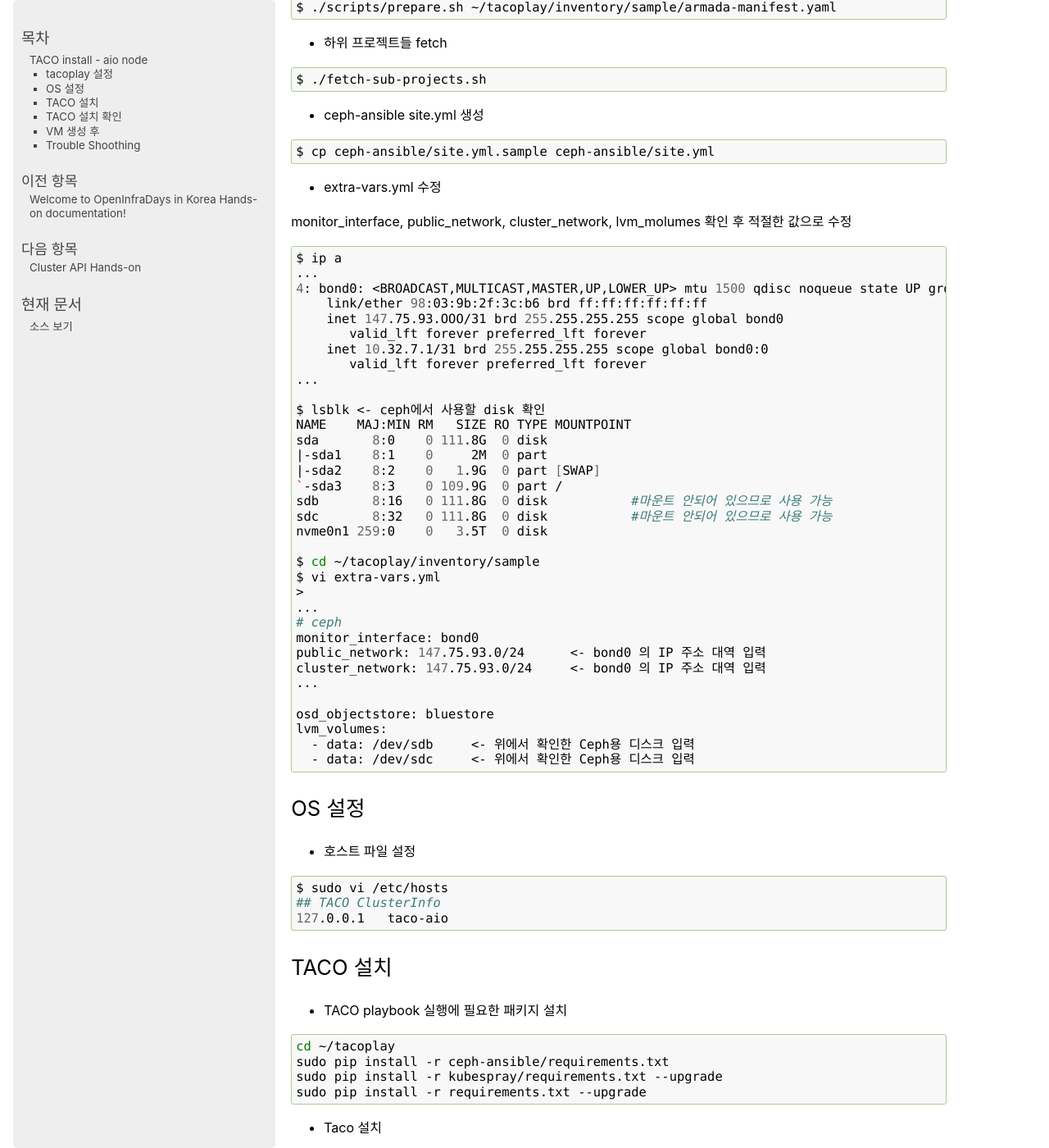
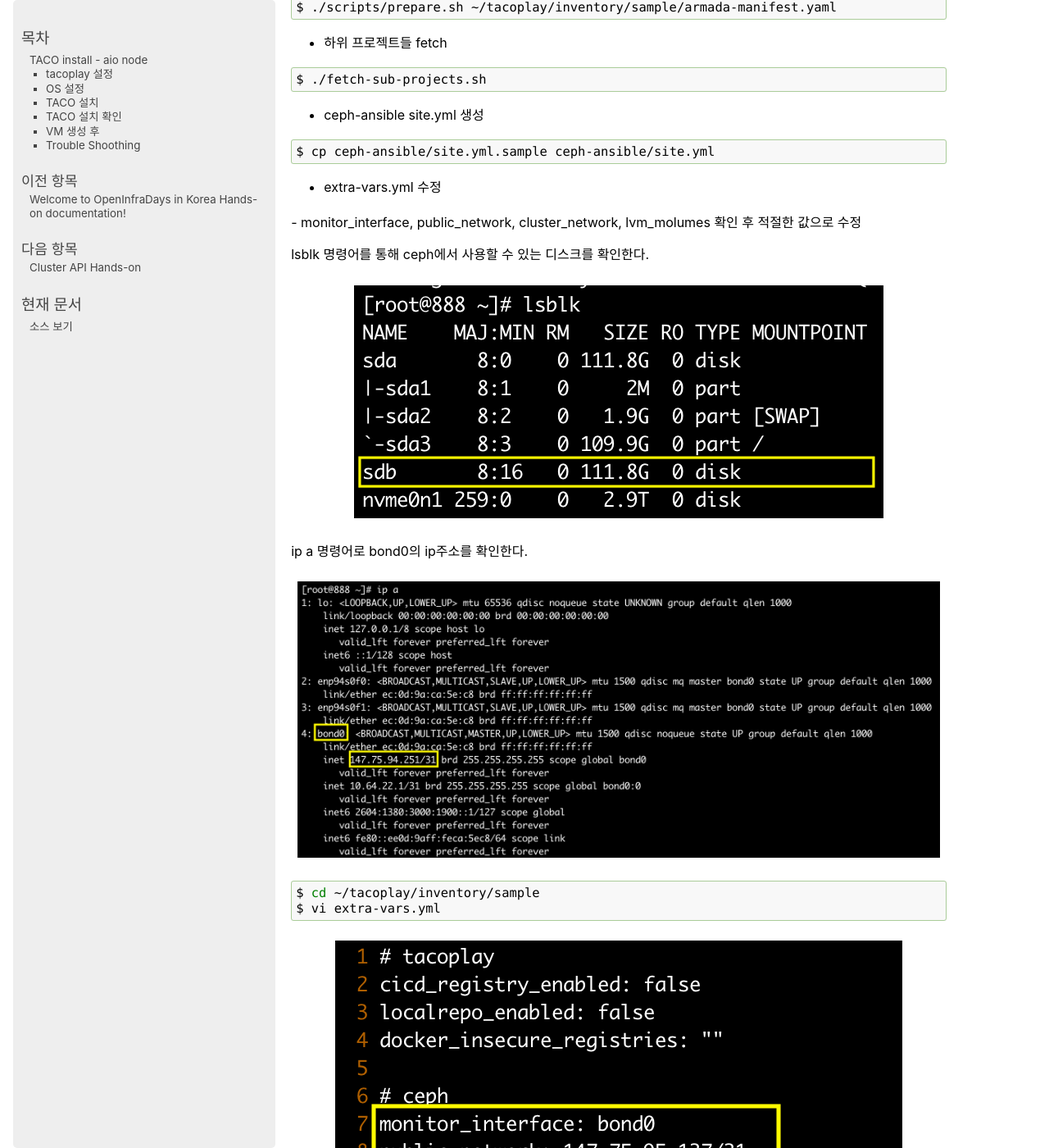
Before and after one commit to openinfradev/openinfraday-2019-handson-docs, a Sphinx documentation site: the page built from docs/source/taco-aio.rst, in a window 1280 px wide and 1400 px high, scrolled down 337 px. Shown: the whole window at 82% size. Built offline with Sphinx 7.4.7, drawn with Linux system fonts in a browser that asks for light colours.

Commit message:
taco-aio: add extra-vars pics

```diff
--- a/docs/source/taco-aio.rst
+++ b/docs/source/taco-aio.rst
@@ -33,45 +33,22 @@ tacoplay 설정
 
 * extra-vars.yml 수정
 
-monitor_interface, public_network, cluster_network, lvm_molumes 확인 후 적절한 값으로 수정
+| - monitor_interface, public_network, cluster_network, lvm_molumes 확인 후 적절한 값으로 수정
+
+lsblk 명령어를 통해 ceph에서 사용할 수 있는 디스크를 확인한다.
+
+.. figure:: _static/lsblk.png
+
+ip a 명령어로 bond0의 ip주소를 확인한다.
+
+.. figure:: _static/ipa.png
 
 .. code-block:: bash
 
-   $ ip a
-   ...
-   4: bond0: <BROADCAST,MULTICAST,MASTER,UP,LOWER_UP> mtu 1500 qdisc noqueue state UP group default qlen 1000
-       link/ether 98:03:9b:2f:3c:b6 brd ff:ff:ff:ff:ff:ff
-       inet 147.75.93.OOO/31 brd 255.255.255.255 scope global bond0
-          valid_lft forever preferred_lft forever
-       inet 10.32.7.1/31 brd 255.255.255.255 scope global bond0:0
-          valid_lft forever preferred_lft forever
-   ...
-
-   $ lsblk <- ceph에서 사용할 disk 확인
-   NAME    MAJ:MIN RM   SIZE RO TYPE MOUNTPOINT
-   sda       8:0    0 111.8G  0 disk
-   |-sda1    8:1    0     2M  0 part
-   |-sda2    8:2    0   1.9G  0 part [SWAP]
-   `-sda3    8:3    0 109.9G  0 part /
-   sdb       8:16   0 111.8G  0 disk           #마운트 안되어 있으므로 사용 가능
-   sdc       8:32   0 111.8G  0 disk           #마운트 안되어 있으므로 사용 가능
-   nvme0n1 259:0    0   3.5T  0 disk
-
    $ cd ~/tacoplay/inventory/sample
    $ vi extra-vars.yml
-   >
-   ...
-   # ceph
-   monitor_interface: bond0
-   public_network: 147.75.93.0/24      <- bond0 의 IP 주소 대역 입력
-   cluster_network: 147.75.93.0/24     <- bond0 의 IP 주소 대역 입력
-   ...
 
-   osd_objectstore: bluestore
-   lvm_volumes:
-     - data: /dev/sdb     <- 위에서 확인한 Ceph용 디스크 입력
-     - data: /dev/sdc     <- 위에서 확인한 Ceph용 디스크 입력
-
+.. figure:: _static/extravars.png
 
 
 OS 설정
```
Also changed, not shown: docs/source/_static/extravars.png (added), docs/source/_static/ipa.png (added), docs/source/_static/lsblk.png (added), 1 other file.
